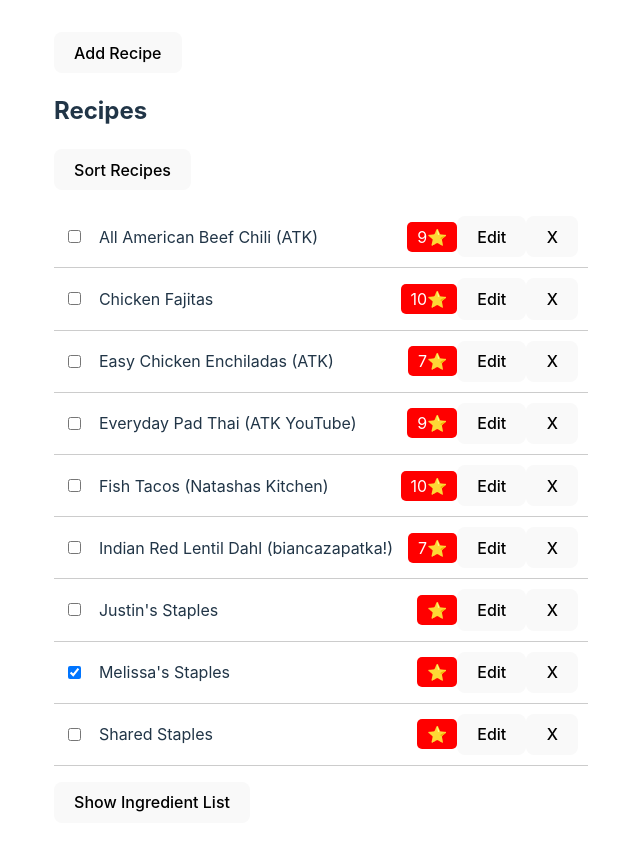
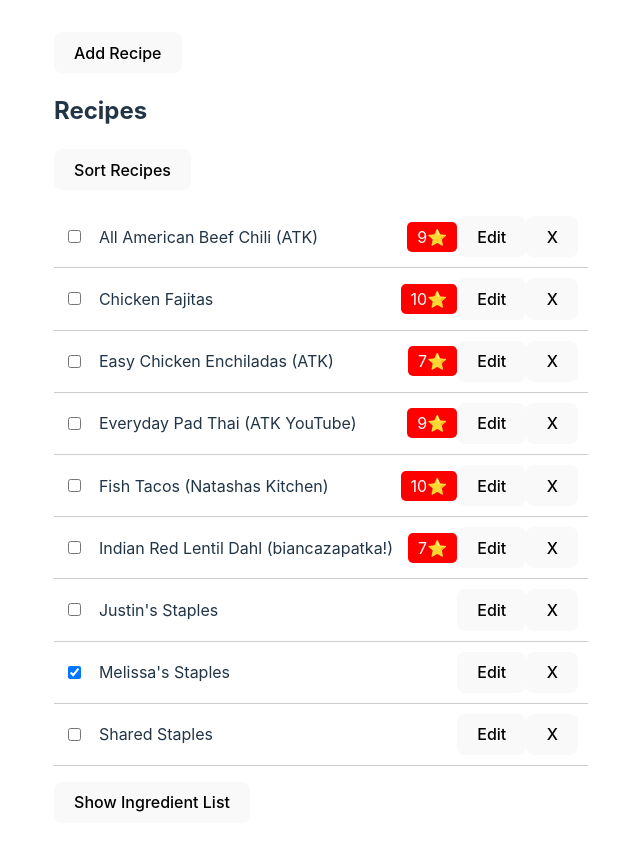
Before and after one commit to justinmcarlson/react-meal-plan-app, a React (Vite) app: page / in a window 1280 px wide. Shown: the top 850 px of the page, without its empty margins (319-959 px from the left). Built offline with nearby package versions, Linux system fonts and the light colour scheme.

Commit message:
Add conditional rendering for recipe rating.

```diff
--- a/src/Presentational/RecipeList.jsx
+++ b/src/Presentational/RecipeList.jsx
@@ -22,7 +22,10 @@ export default function RecipeList({
             />
             <span className={styles.recipeName}>{recipe.name}</span>
             <span className={styles.recipeActions}>
+              {recipe.rating &&
               <span className={styles.recipeRating}>{recipe.rating}⭐</span>
+              }
+
               <button onClick={() => handleEditRecipe(recipe)}>Edit</button>
               <button onClick={() => handleDelete(recipe.id)}>X</button>
             </span>
```
